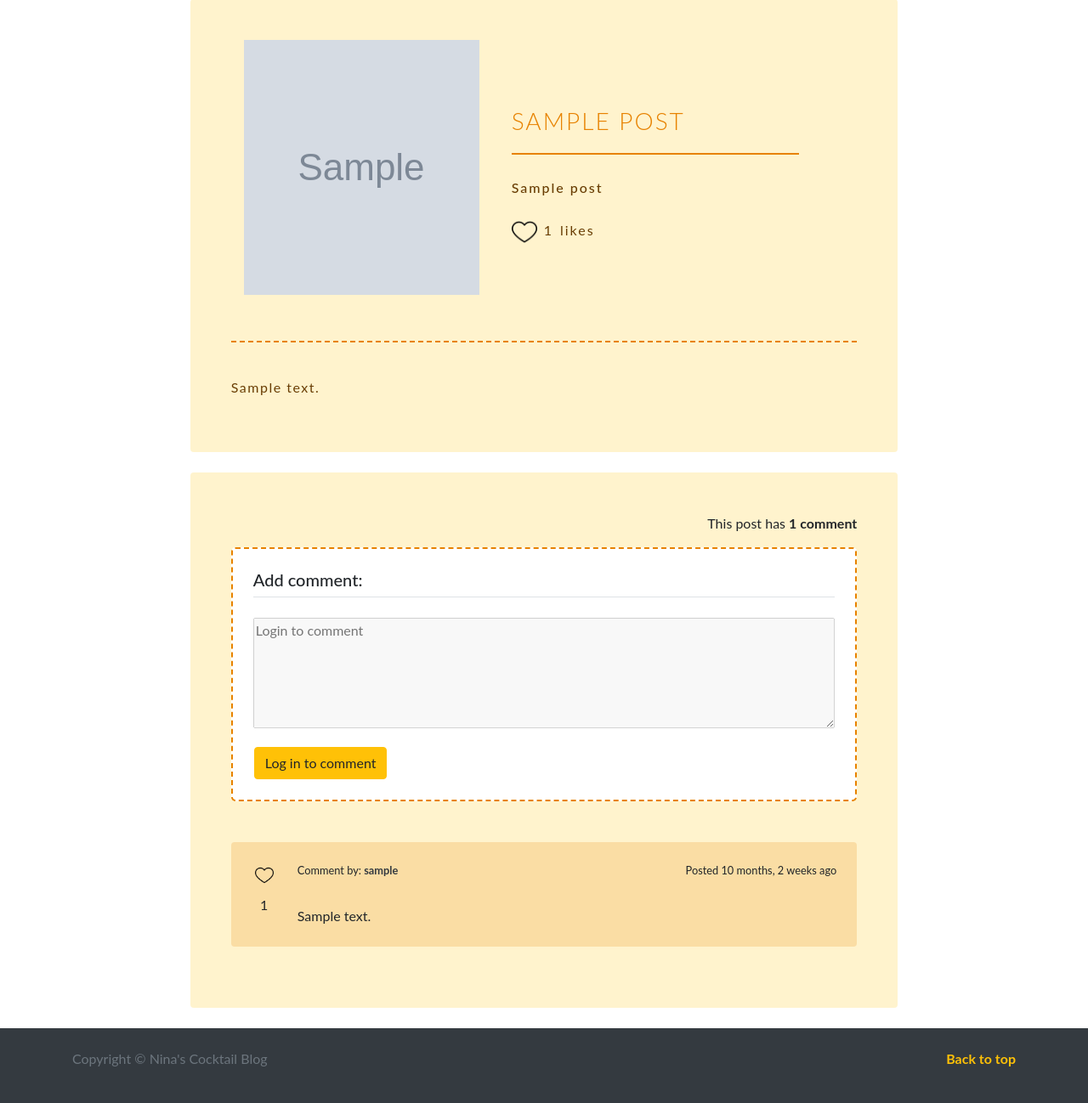
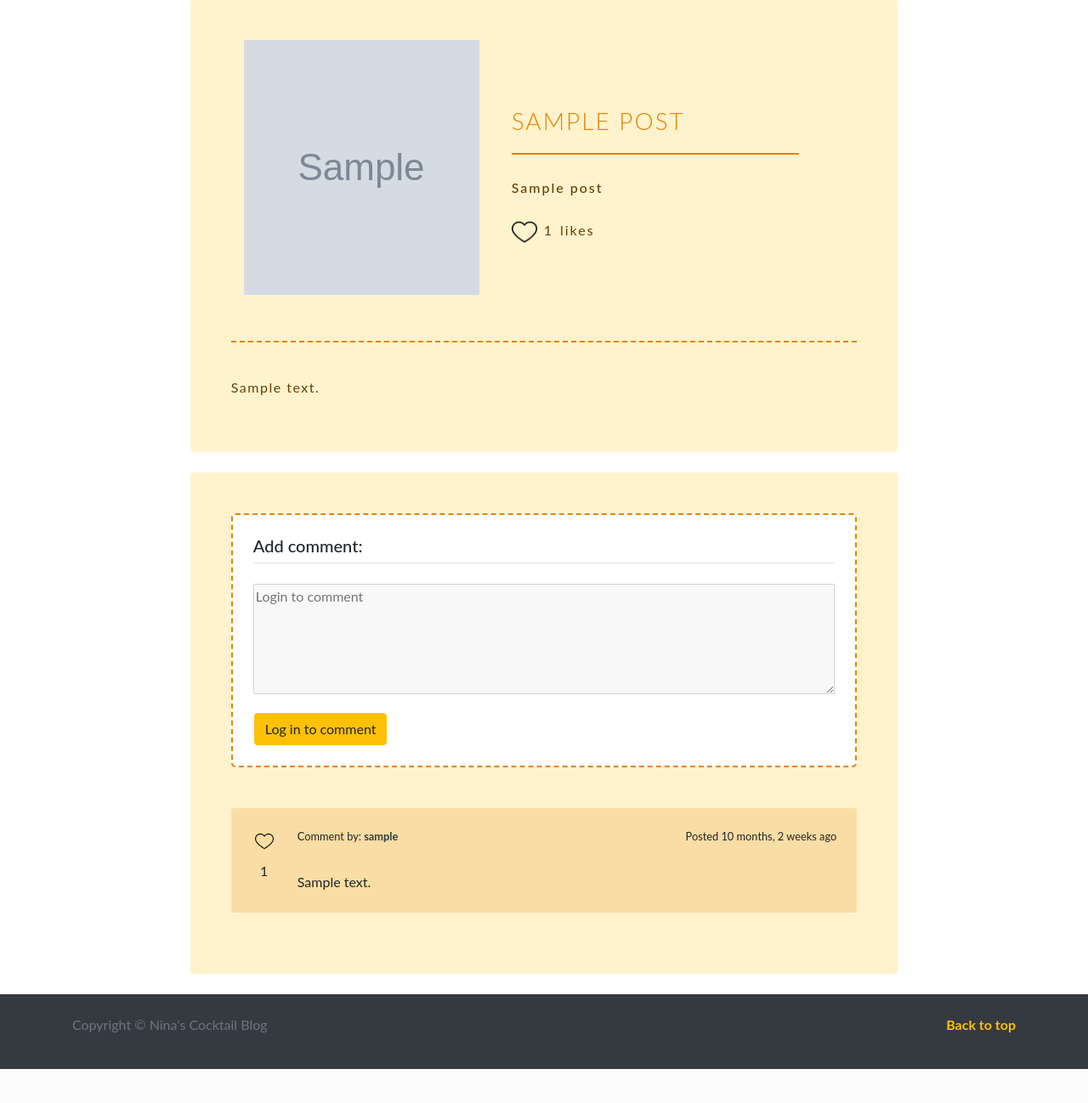
Before and after one commit to ninanolets/cocktails, a Django app: page /post/1 in a window 1280 px wide. Shown: the part 241-1539 px from the top of the page at 85% size. After the commit the page ends 1499 px from the top, so only its background shows below. Run offline with Django 3.2, Linux system fonts and the light colour scheme; tables that the repository leaves empty hold one stand-in row (values such as "Sample post"); grey boxes marked "Sample" are stand-in pictures; some libraries are stand-ins or nearby versions.

```diff
--- a/templates/partials/_comments.html
+++ b/templates/partials/_comments.html
@@ -5,7 +5,6 @@
 
 <div>
 	<div class="col-md-9 mx-auto detail-config my-4 p-5 rounded">
-		<p class="text-md-right p-0">This post has <b>{{ post.comments.count | intcomma }} comment{% if post.comments.count == 1 %}{% else %}s{% endif %}</b></p>
 
 
 
```
